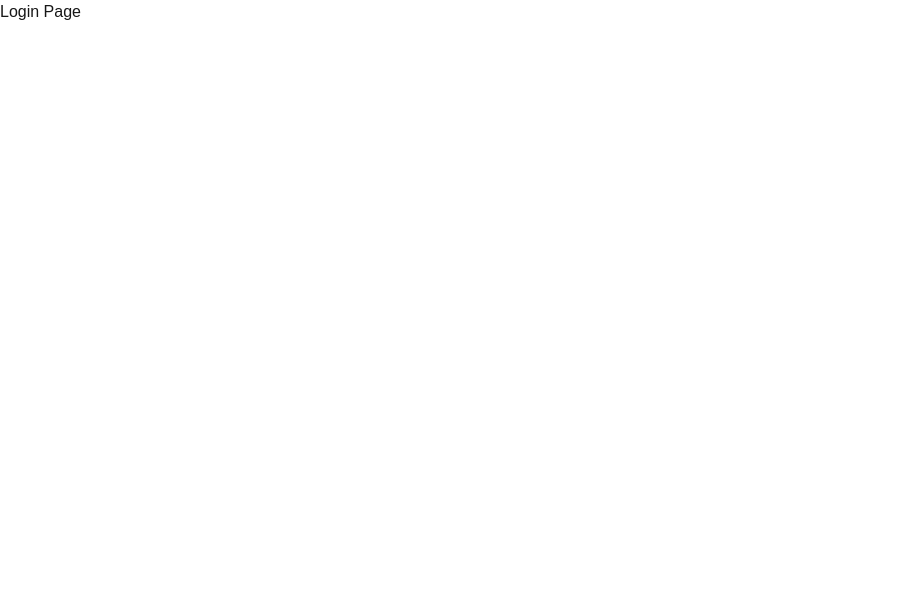
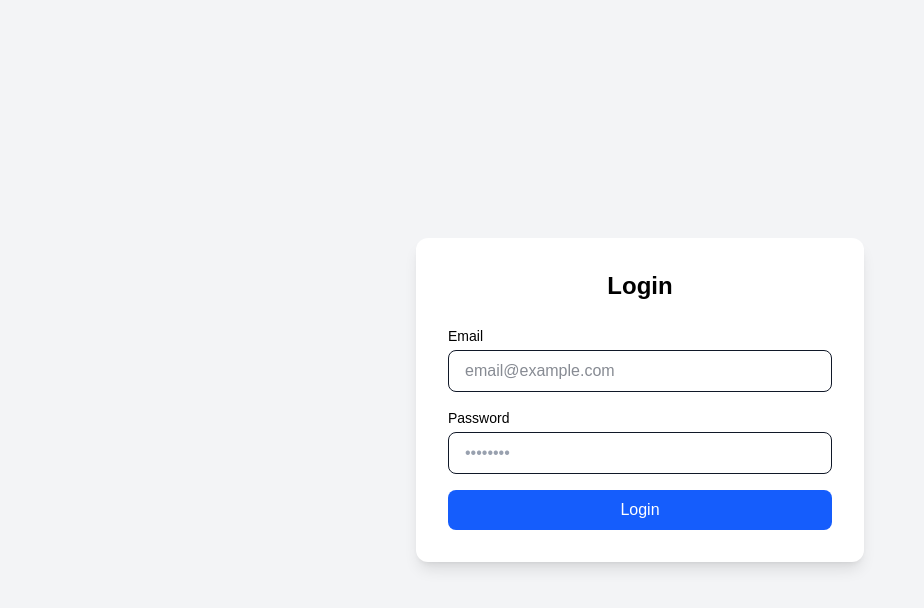
Before and after one commit to restuanggia-del/profesionalPrivate, a Next.js app in the folder profesionalprivate-frontend/: page /login in a window 1280 px wide. Shown: the top 608 px of the page, without its empty margins (0-924 px from the left). Built offline with nearby package versions, Linux system fonts and the light colour scheme.

Commit message:
desain ui login

```diff
--- a/profesionalprivate-frontend/app/login/page.tsx
+++ b/profesionalprivate-frontend/app/login/page.tsx
@@ -1,7 +1,49 @@
+"use client";
+
+import { useState } from "react";
+
 export default function LoginPage() {
+  const [email, setEmail] = useState("");
+  const [password, setPassword] = useState("");
+
   return (
-    <div>
-      <h1>Login Page</h1>
+    <div className="min-h-screen flex items-center justify-center bg-gray-100">
+      <div className="w-full max-w-md bg-white p-8 rounded-xl shadow-lg">
+        <h1 className="text-2xl font-bold text-center mb-6 text-black">
+          Login
+        </h1>
+        <div className="space-y-4">
+          <div>
+            <label className="block text-sm font-medium mb-1 text-black">
+              Email
+            </label>
+            <input
+              type="email"
+              value={email}
+              onChange={(e) => setEmail(e.target.value)}
+              className="w-full border rounded-lg px-4 py-2 text-gray-900 placeholder-gray-40 focus:outline-none focus:ring-2 focus:ring-blue-500"
+              placeholder="email@example.com"
+            />
+          </div>
+
+          <div>
+            <label className="block text-sm font-medium mb-1 text-black">
+              Password
+            </label>
+            <input
+              type="password"
+              value={password}
+              onChange={(e) => setPassword(e.target.value)}
+              className="w-full border rounded-lg px-4 py-2 text-gray-900 placeholder-gray-400 focus:outline-none focus:ring-2 focus:ring-blue-500"
+              placeholder="••••••••"
+            />
+          </div>
+
+          <button className="w-full bg-blue-600 text-white py-2 rounded-lg hover:bg-blue-700 transition">
+            Login
+          </button>
+        </div>
+      </div>
     </div>
   );
 }
```
